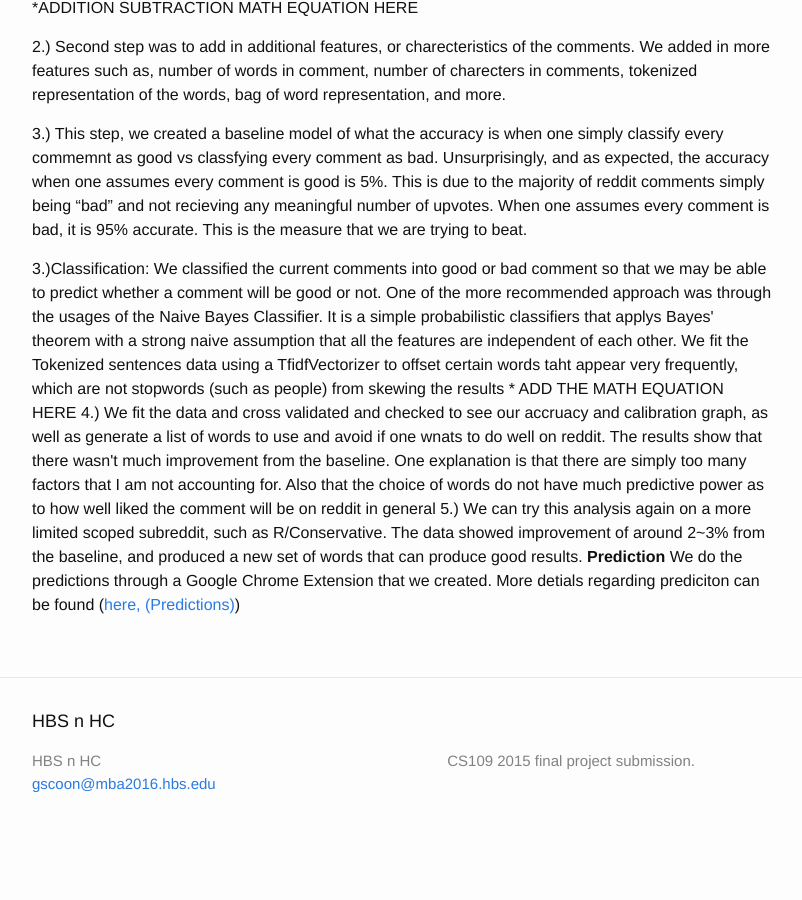
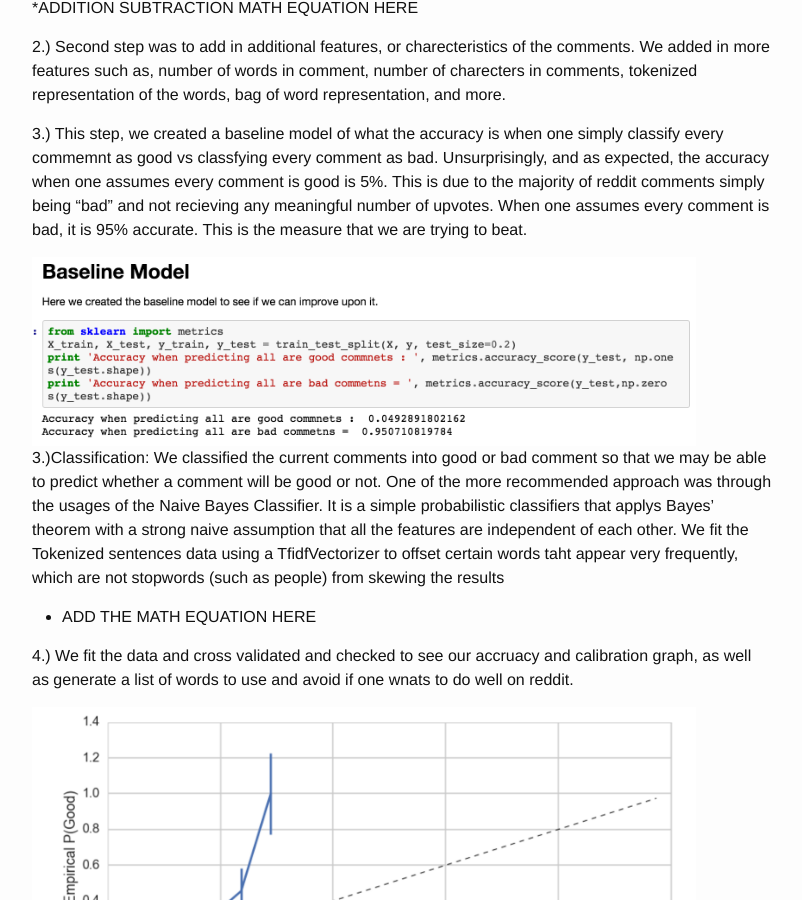
Before and after one commit to UKeeeM/CS109-Project-, a Jekyll site: the page built from model.md, in a window 1280 px wide and 900 px high, scrolled down 366 px. Shown: the whole window, without its empty margins (238-1040 px from the left). Built offline with Jekyll 4.4.1, drawn with Linux system fonts in a browser that asks for light colours; before the commit the page ends 1221 px from its top, so only the background shows below that; some of the changed text lies outside the part shown.

Commit message:
updated pics

```diff
--- a/model.md
+++ b/model.md
@@ -16,22 +16,42 @@
 
 3.) This step, we created a baseline model of what the accuracy is when one simply classify every commemnt as good vs classfying every comment as bad. Unsurprisingly, and as expected, the accuracy when one assumes every comment is good is 5%. This is due to the majority of reddit comments simply being "bad" and not recieving any meaningful number of upvotes. When one assumes every comment is bad, it is 95% accurate. This is the measure that we are trying to beat.
 
-<Add image of the baseline model>
+<div>
+<img img width="664" alt="baseline" src="../images/baseline.png">
+</div>
 
 3.)Classification: We classified the current comments into good or bad comment so that we may be able to predict whether a comment will be good or not. One of the more recommended approach was through the usages of the Naive Bayes Classifier.   It is a simple probabilistic classifiers that applys Bayes' theorem with a strong naive assumption that all the features are independent of each other. We fit the Tokenized sentences data using a TfidfVectorizer to offset certain words taht appear very frequently, which are not stopwords (such as people) from skewing the results
 
 * ADD THE MATH EQUATION HERE
 
 4.) We fit the data and cross validated and checked to see our accruacy and calibration graph, as well as generate a list of words to use and avoid if one wnats to do well on reddit.
-<Add the graph >
+
+<div>
+<img img width="664" alt="baseline" src="../images/new_graph.png">
+</div>
+
+<div>
+<img img width="664" alt="baseline" src="../images/word.png">
+</div>
+
 
 The results show that there wasn't much improvement from the baseline. One explanation is that there are simply too many factors that I am not accounting for. Also that the choice of words do not have much predictive power as to how well liked the comment will be on reddit in general
 
-5.) We can try this analysis again on a more limited scoped subreddit, such as R/Conservative.
+5.) We can try this analysis again on a more limited scoped subreddit, such as /r/Conservative.
 The data showed improvement of around 2~3% from the baseline, and produced a new set of words that can produce good results.
 
-<add the graph here>
+<div>
+<img img width="664" alt="baseline" src="../images/conservativegraph.png">
+</div>
+
+<div>
+<img img width="664" alt="baseline" src="../images/conservativeword.png">
+</div>
+
 
 <b>Prediction</b>
 We do the predictions through a Google Chrome Extension that we created. More detials regarding prediciton can be found
 (<a href="https://github.com/UKeeeM/CS109-Project-/blob/master/Prediction%20Data%20Factory.ipynb">here, (Predictions)</a>)
+<div>
+<img img width="664" alt="baseline" src="../images/expertzoom.png">
+</div>
```
